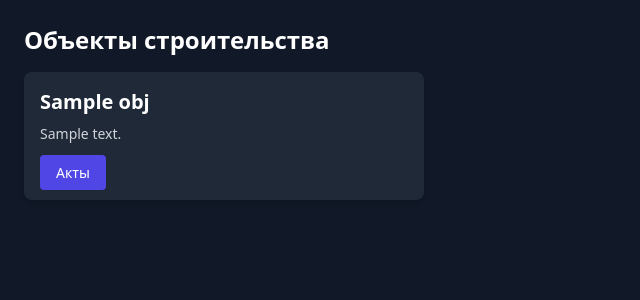
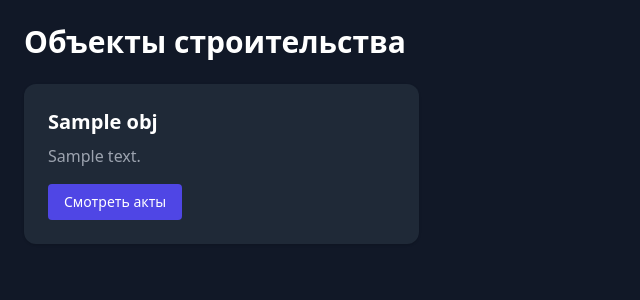
Before and after one commit to madfeelx85/actapp, a FastAPI app: template src/templates/index.html in a window 1280 px wide. Shown: the top 300 px of the page, without its empty margins (0-640 px from the left). Run offline with FastAPI, Linux system fonts and the light colour scheme; the template is opened without the code that fills it: most values are stand-ins (such as "Sample title", 1, 10 or a date in 2020); parts of the project's set-up code (start-up, migrations or seed data) failed here and were passed over; some libraries are stand-ins or nearby versions.

```diff
--- a/src/templates/index.html
+++ b/src/templates/index.html
@@ -3,15 +3,18 @@
 {% block title %}Строительные объекты{% endblock %}
 
 {% block content %}
-  <h1 class="text-2xl font-semibold mb-4">Объекты строительства</h1>
+  <h1 class="text-3xl font-bold mb-6">Объекты строительства</h1>
 
   {% if objects %}
-    <div class="grid gap-4 md:grid-cols-2 lg:grid-cols-3">
+    <div class="grid gap-6 sm:grid-cols-2 lg:grid-cols-3">
       {% for obj in objects %}
-        <div class="bg-gray-800 rounded-lg p-4 shadow-md">
-          <h2 class="text-xl font-bold mb-2">{{ obj.name }}</h2>
-          <p class="text-sm text-gray-300 mb-4">{{ obj.description }}</p>
-          <a href="/objects/{{ obj.id }}/acts" class="bg-indigo-600 hover:bg-indigo-700 px-4 py-2 rounded text-sm">Акты</a>
+        <div class="bg-gray-800 rounded-xl p-6 shadow hover:shadow-lg transition-all">
+          <h2 class="text-xl font-semibold text-white mb-2">{{ obj.name }}</h2>
+          <p class="text-gray-400 mb-4">{{ obj.description }}</p>
+          <a href="/objects/{{ obj.id }}/acts"
+             class="inline-block bg-indigo-600 hover:bg-indigo-700 text-white text-sm px-4 py-2 rounded transition">
+            Смотреть акты
+          </a>
         </div>
       {% endfor %}
     </div>
```
